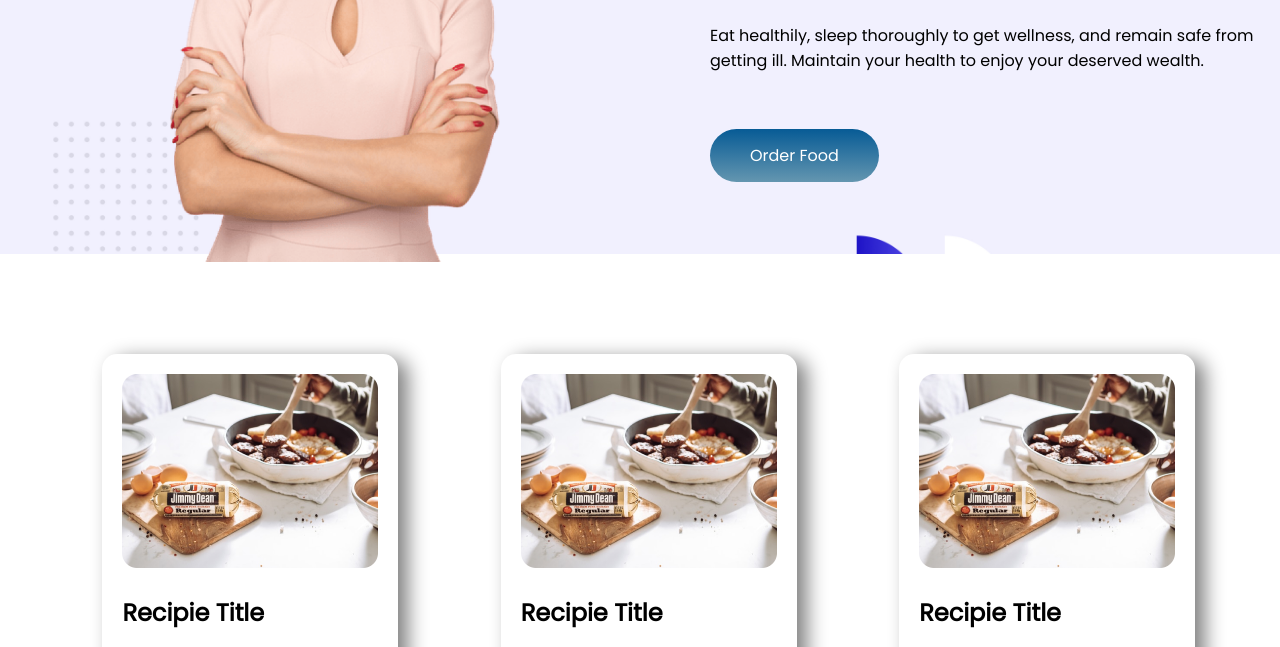
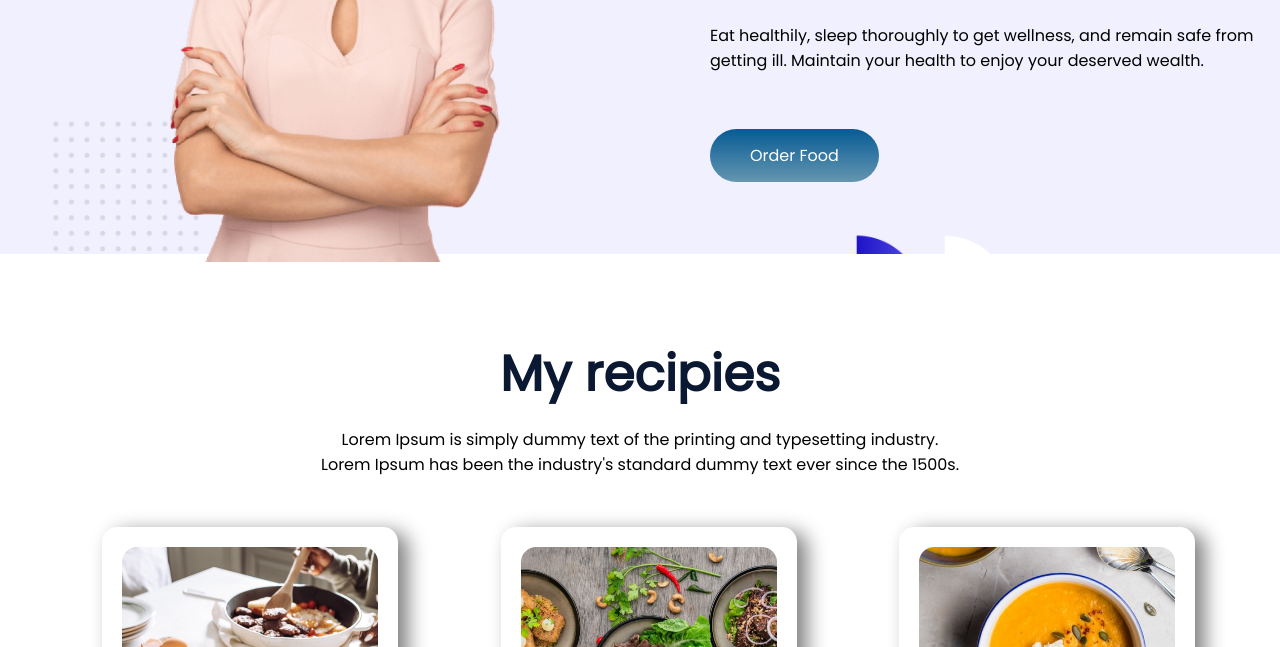
Before and after one commit to borshon420/better-food-portfolio, a plain HTML site: page index.html in a window 1280 px wide. Shown: the part 851-1498 px from the top of the page. Drawn offline with Linux system fonts and the light colour scheme.

Commit message:
new image added

```diff
--- a/index.html
+++ b/index.html
@@ -22,7 +22,7 @@
 
         </div>
         <div class="better-food">
-            <img src="images/female/Group 8446.png" alt="Eating healthy food">
+            <img src="images/female/Group 8447.png" alt="Eating healthy food">
         </div>
     </section>
     <section class="section-2">
@@ -40,6 +40,12 @@
         </div>
 
     </section>
+    <div class="heading">
+        <h1>My recipies</h1>
+        <p>Lorem Ipsum is simply dummy text of the printing and typesetting industry. <br>
+            Lorem Ipsum has been the industry's standard dummy text ever since the
+            1500s.</p>
+    </div>
     <section class="section-3">
         <div class="card box-shadow">
             <img src="images/food/Project Cover.jpg" alt="">
@@ -50,7 +56,7 @@
                 lectus at.</p>
         </div>
         <div class="card box-shadow">
-            <img src="images/food/Project Cover.jpg" alt="">
+            <img src="images/food/Project Cover1.jpg" alt="">
             <h2>Recipie Title</h2>
             <p>Lorem ipsum dolor sit amet,
                 consectetur adipiscing elit. Lacus,
@@ -58,7 +64,7 @@
                 lectus at.</p>
         </div>
         <div class="card box-shadow">
-            <img src="images/food/Project Cover.jpg" alt="">
+            <img src="images/food/Project Cover.png" alt="">
             <h2>Recipie Title</h2>
             <p>Lorem ipsum dolor sit amet,
                 consectetur adipiscing elit. Lacus,
--- a/style.css
+++ b/style.css
@@ -6,6 +6,7 @@ body {
 h1 {
     font-size: 50px;
     line-height: 40px;
+    color: #0A1931;
 }
 
 .section-1 {
@@ -18,6 +19,7 @@ h1 {
     background-repeat: no-repeat;
     height: 535px;
     background-size: cover;
+    margin-bottom: 100px;
 }
 
 .better-food {
@@ -66,7 +68,6 @@ h1 {
 }
 
 .section-3 {
-    margin-top: 100px;
     display: flex;
 }
 
@@ -85,3 +86,8 @@ h1 {
 .box-shadow {
     box-shadow: 10px 5px 20px gray;
 }
+
+.heading {
+    text-align: center;
+    margin-bottom: 50px;
+}
```
